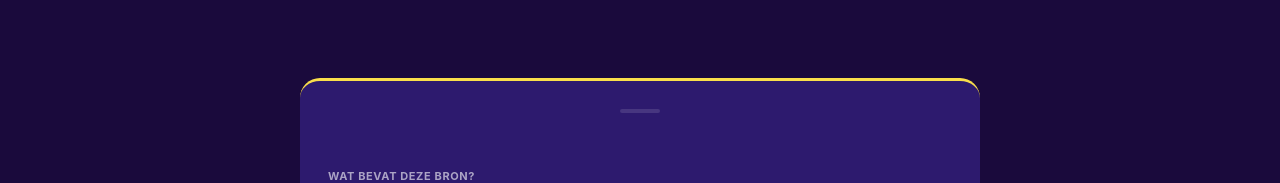
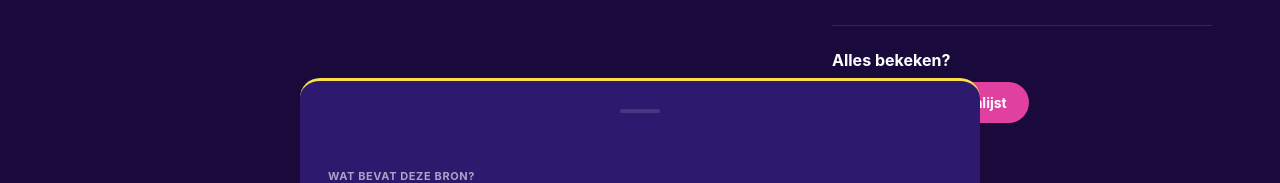
Before and after one commit to manonos/stories-scrubber-sources, a plain HTML site: page index.html in a window 1280 px wide. Shown: the part 722-905 px from the top of the page. Before the commit the page ends 800 px from the top, so only its background shows below. Drawn offline with Linux system fonts and the light colour scheme.

Commit message:
Add files via upload

```diff
--- a/index.html
+++ b/index.html
@@ -507,6 +507,32 @@
       align-self: center;
     }
 
+    /* ── SURVEY CTA ──────────────────────────────────── */
+    .survey-block {
+      margin-top: 28px;
+      padding-top: 24px;
+      border-top: 1px solid var(--white-20);
+    }
+    .survey-question {
+      font-size: 16px;
+      font-weight: 700;
+      margin-bottom: 12px;
+    }
+    .btn-survey {
+      display: inline-flex; align-items: center; gap: 8px;
+      background: var(--accent-pink);
+      color: var(--white);
+      padding: 12px 22px;
+      border-radius: 50px;
+      font-size: 14px;
+      font-weight: 700;
+      border: none; cursor: pointer;
+      transition: background .2s, transform .1s;
+      text-decoration: none;
+    }
+    .btn-survey:hover { background: #f45cb4; transform: translateY(-1px); }
+    .btn-survey svg { width: 16px; height: 16px; fill: currentColor; }
+
     /* ── STAR DECO ───────────────────────────────────── */
     .star-deco {
       position: fixed;
@@ -831,6 +857,17 @@
       </div>
       <span class="next-title">Hoe deze VLIEGRAMP heel veel levens VERWOESTTE | Rewind…</span>
     </a>
+
+    <!-- SURVEY CTA -->
+    <div class="survey-block">
+      <p class="survey-question">Alles bekeken?</p>
+      <a class="btn-survey"
+         href="https://surveys.enalyzer.com?pid=k6n8f8te"
+         target="_blank" rel="noopener">
+        <svg viewBox="0 0 24 24"><path d="M19 19H5V5h7V3H5a2 2 0 00-2 2v14a2 2 0 002 2h14a2 2 0 002-2v-7h-2v7zM14 3v2h3.59l-9.83 9.83 1.41 1.41L19 6.41V10h2V3h-7z"/></svg>
+        Naar de vragenlijst
+      </a>
+    </div>
   </div>
 
 </main>
```
